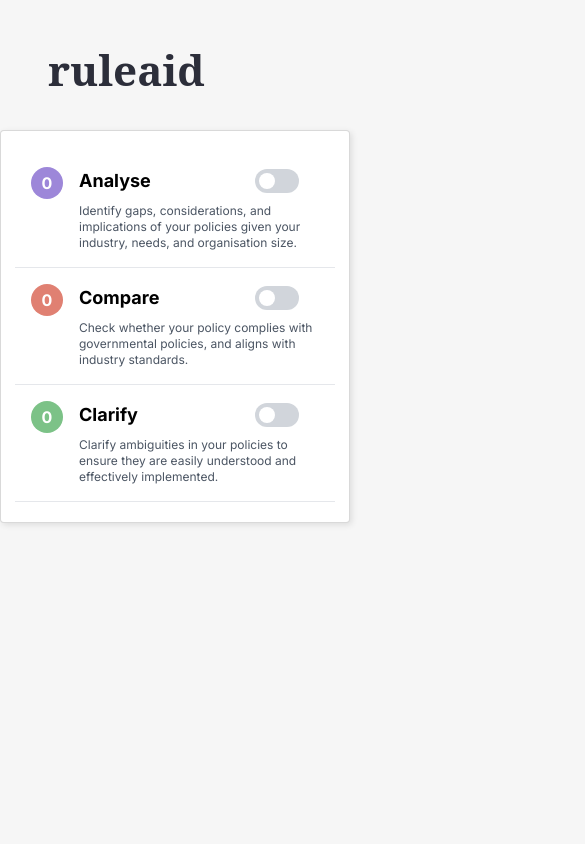
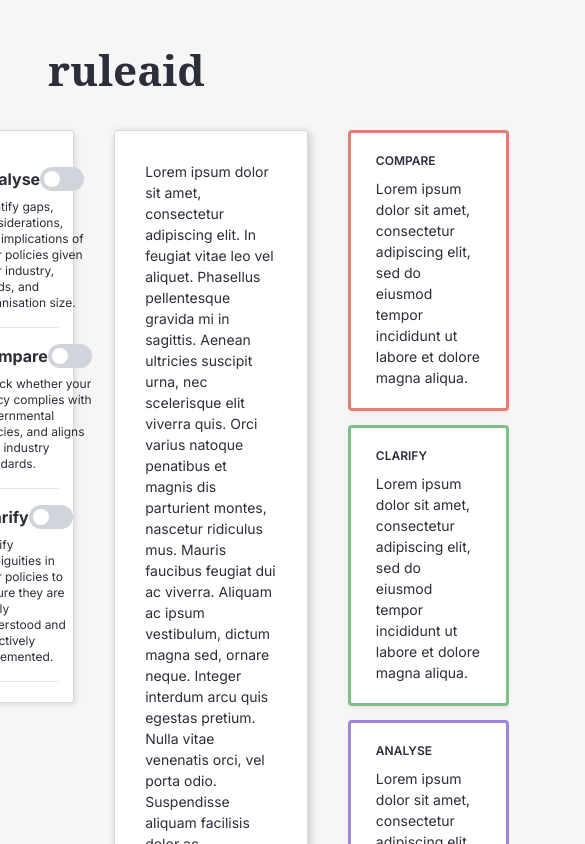
Before and after one commit to jin-lee4/kg-rag, a Next.js app: page / in a window 390 px wide. Shown: the top 844 px of the page, 585 px wide, since content can reach past the window. Built offline with nearby package versions, Linux system fonts and the light colour scheme.

Commit message:
dark mode toggle + settings + layout responsive

```diff
--- a/next.config.js
+++ b/next.config.js
@@ -4,9 +4,6 @@
     config.externals = [...config.externals, 'multer'];
     return config;
   },
-  api: {
-    bodyParser: false, // Disable body parsing for all API routes
-  },
 };
 
 export default nextConfig;
--- a/src/app/components/Mode.js
+++ b/src/app/components/Mode.js
@@ -1,21 +1,22 @@
-import React from "react";
 import Toggle from "./Toggle";
 
 const Mode = ({ count, title, description, bgColor, toggleColor }) => {
+
+
   return (
-    <div className="flex items-start p-4 border-b border-gray-200">
+    <div className="flex items-start justify-between border-b py-4 border-gray-200 w-full">
       <div
         className={`flex-shrink-0 w-8 h-8 flex items-center justify-center rounded-full text-white font-bold`}
         style={{ backgroundColor: bgColor }}
       >
-        {count}
+        <h3>{count}</h3>
       </div>
       <div className="ml-4 flex-grow">
         <div className="flex justify-between items-center">
-          <h3 className="text-lg font-bold">{title}</h3>
-          <Toggle toggleColor={toggleColor} />
+          <h3>{title}</h3>
+          <Toggle toggleColor={toggleColor} className="items-end"/>
         </div>
-        <p className="text-gray-600 mt-2 text-xs">{description}</p>
+        <p className="mt-2 text-xs">{description}</p>
       </div>
     </div>
   );
--- /dev/null
+++ b/src/app/components/Suggestion.js
@@ -0,0 +1,15 @@
+const Suggestion = ({ borderColor, title, description }) => {
+  return (
+    <div
+      id="suggestion-container"
+      style={{ border: "3px solid " + borderColor }}
+    >
+      <div>
+        <p className="small-text">{title}</p>
+      </div>
+      <div id="suggestion-text"><p>{description}</p></div>
+    </div>
+  );
+};
+
+export default Suggestion;
--- /dev/null
+++ b/src/app/components/Suggestions.js
@@ -0,0 +1,28 @@
+import Suggestion from "./Suggestion";
+
+const Suggestions = () => {
+  return (
+    <div className="space-y-3.5">
+      <Suggestion
+        borderColor="#e08072"
+        title="Compare"
+        description="Lorem ipsum dolor sit amet, consectetur adipiscing elit, sed do
+          eiusmod tempor incididunt ut labore et dolore magna aliqua."
+      />
+      <Suggestion
+        borderColor="#7cc287"
+        title="Clarify"
+        description="Lorem ipsum dolor sit amet, consectetur adipiscing elit, sed do
+          eiusmod tempor incididunt ut labore et dolore magna aliqua."
+      />
+      <Suggestion
+        borderColor="#9d87d9"
+        title="Analyse"
+        description="Lorem ipsum dolor sit amet, consectetur adipiscing elit, sed do
+          eiusmod tempor incididunt ut labore et dolore magna aliqua."
+      />
+    </div>
+  );
+};
+
+export default Suggestions;
--- a/src/app/components/Toggle.js
+++ b/src/app/components/Toggle.js
@@ -1,15 +1,16 @@
 "use client";
 import { useState } from "react";
 
-const Toggle = () => {
+const Toggle = ( { onToggle }) => {
   const [isOn, setIsOn] = useState(false);
 
   const toggle = () => {
     setIsOn(!isOn);
+    onToggle();
   };
 
   return (
-    <div className="flex items-center px-5">
+    <div className="flex items-center ">
       <button
         onClick={toggle}
         className={`${
--- a/src/app/components/Upload.js
+++ b/src/app/components/Upload.js
@@ -83,6 +83,7 @@
             taciti sociosqu ad litora torquent per conubia nostra, per inceptos
             himenaeos.
           </p>
+
           {/* <pre className="extracted-text">{text}</pre> */}
         </div>
       </div>
--- a/src/app/globals.css
+++ b/src/app/globals.css
@@ -5,15 +5,32 @@
 @import url("https://use.typekit.net/uvs1cro.css");
 
 :root {
-  --foreground-rgb: 0, 0, 0;
-  --background-start-rgb: 214, 219, 220;
-  --background-end-rgb: 255, 255, 255;
-  --primary-dark: #2c2e3a;
-  --primary-light: #f6f6f6;
-  --secondary-dark: #b2b2b2;
+  /* light mode */
+  --text-color: #2c2e3a;
+  --background-color: #f6f6f6;
+  --document-color: #fff;
+  --disabled-state: rgba(44, 46, 58, 0.15);
+  /* annotation modes */
   --analyse: #9d87d9;
   --compare: #e08072;
   --clarify: #7cc287;
+  --analyse-annotation: rgba(157, 135, 217, 0.15);
+  --compare-annotation: rgba(224, 128, 114, 0.15);
+  --clarify-annotation: rgba(124, 194, 135, 0.15);
+}
+
+[data-theme='dark'] {
+  --background-color: #2B2C34;
+  --document-color: #25262A;
+  --text-color: #fff;
+  --disabled-state: rgba(255, 255, 255, 0.15);
+  /* dark mode annotations */
+  --analyse: #8368CC;
+  --compare: #CE6969;
+  --clarify: #4C9958;
+  --analyse-annotation: rgba(131, 104, 204, 0.15);
+  --compare-annotation: rgba(206, 105, 105, 0.15);
+  --clarify-annotation: rgba(76, 153, 88, 0.15);
 }
 
 @media (prefers-color-scheme: dark) {
@@ -25,47 +42,55 @@
 }
 
 body {
-  background-color: var(--primary-light);
+  background-color: var(--background-color);
 }
 
 p {
-  color: var(--primary-dark);
+  color: var(--text-color);
   font-weight: 400;
   font-size: 14px;
   font-style: normal;
 }
 
+h3 {
+  font-size: 16px;
+  font-style: normal;
+  font-weight: 700;
+  line-height: normal;
+  color: var(--text-color)
+}
+
+.small-text {
+  font-size: 12px;
+  font-style: normal;
+  font-weight: 600;
+  line-height: normal;
+  text-transform: uppercase;
+}
+
+
 #extracted-text-box {
   border-radius: 4px;
   border: 1px solid rgba(0, 0, 0, 0.15);
-  background: #fff;
+  background: var(--document-color);
   box-shadow: 2px 2px 8px 0px rgba(0, 0, 0, 0.2);
-  width: 595px;
-  height: 845px;
+  width: 100%;
   display: flex;
   align-items: center;
   justify-content: center;
   padding: 30px;
   overflow: hidden;
+  height: 100%;
 }
 
 #extracted-text {
   width: 100%;
-  color: var(--primary-dark);
+  color: var(--text-color);
   font-weight: 400;
   font-size: 14px;
   font-style: normal;
-  height: 100%;
   overflow-y: auto;
   word-wrap: break-word;
-}
-
-#extracted-text-box-container {
-  display: flex;
-  align-items: center;
-  justify-content: center;
-  width: 595px;
-  height: 100%;
 }
 
 #header-container {
@@ -85,7 +110,7 @@
   font-style: normal;
   font-weight: 800;
   line-height: normal;
-  color: var(--primary-dark);
+  color: var(--text-color);
 }
 
 .card {
@@ -96,10 +121,45 @@
   align-self: stretch;
   border-radius: 4px;
   border: 1px solid rgba(0, 0, 0, 0.15);
-  background: #fff;
+  background: var(--document-color);
   box-shadow: 2px 2px 6px 0px rgba(0, 0, 0, 0.1);
   height: 100%;
   margin-right: 40px;
+  width: 100%;
+}
+
+#suggestion-container {
+  display: flex;
+  padding: 20px 25px;
+  align-self: stretch;
+  gap: 10px;
+  align-items: flex-start;
+  border-radius: 4px;
+  background: var(--document-color);
+  box-shadow: 2px 2px 6px 0px rgba(224, 128, 114, 0.15);
+  flex-direction: column;
+  width: 100%;
+  /* Ensure the container takes the full width */
+}
+
+#suggestion-text {
+  flex: 1 0 0;
+}
+
+#right-panel {
+  min-width: 25%;
+}
+
+#left-panel {
+  display: flex;
+  flex-direction: column;
+  justify-content: space-between;
+  margin-left: 48px;
+  min-width: 25%;
+}
+
+#settings-panel {
+  margin-top: 24px;
 }
 
 @layer utilities {
--- a/src/app/page.js
+++ b/src/app/page.js
@@ -2,16 +2,24 @@
 import Upload from "./components/Upload";
 import Modes from "./components/Modes";
 import Settings from "./components/Settings";
+import Suggestions from "./components/Suggestions";
 
 export default function Home() {
   return (
-    <main className="flex flex-col items-center justify-between">
-      <div className="max-w-5xl w-full items-center justify-between lg:flex space-x-10">
-        <div className="flex-col space-y-96">
-          <Modes />
-          <Settings />
+    <main className="flex flex-col items-center pb-6 h-full min-h-screen pr-4">
+      <div className="flex space-x-10">
+        <div className="flex flex-col justify-between space-y-6 ml-12 w-1/4">
+          <div>
+            <Modes />
+          </div>
+          <div>
+            <Settings />
+          </div>
         </div>
         <Upload />
+        <div id="right-panel">
+          <Suggestions />
+        </div>
       </div>
     </main>
   );
```
Also changed, not shown: src/app/components/Settings.js (+73 -10 lines), src/app/components/AccessibilityPanel.js (added).
